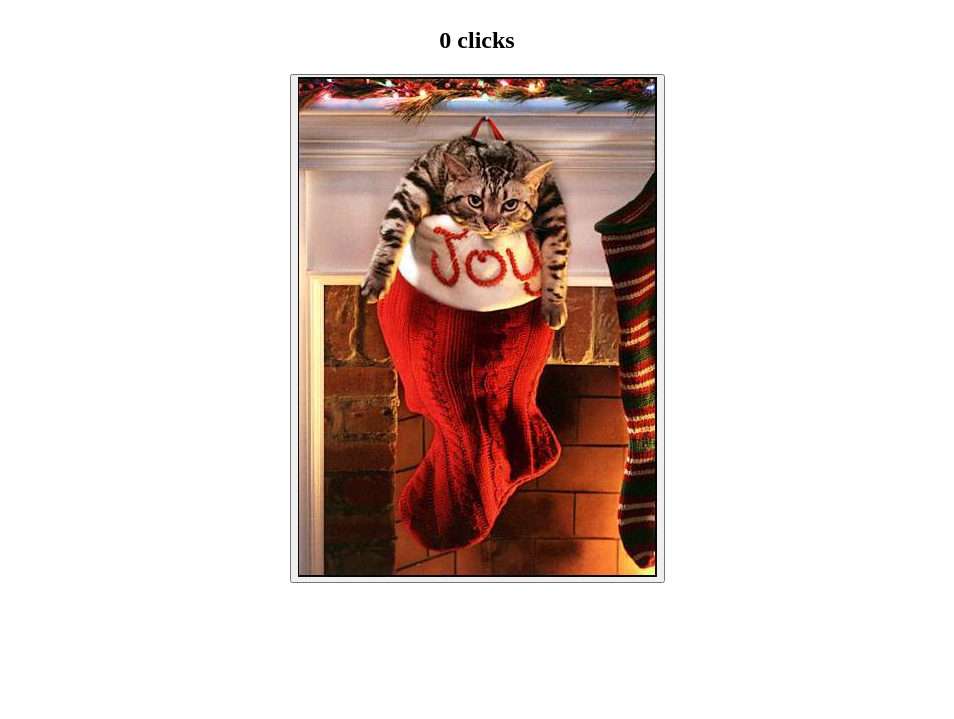
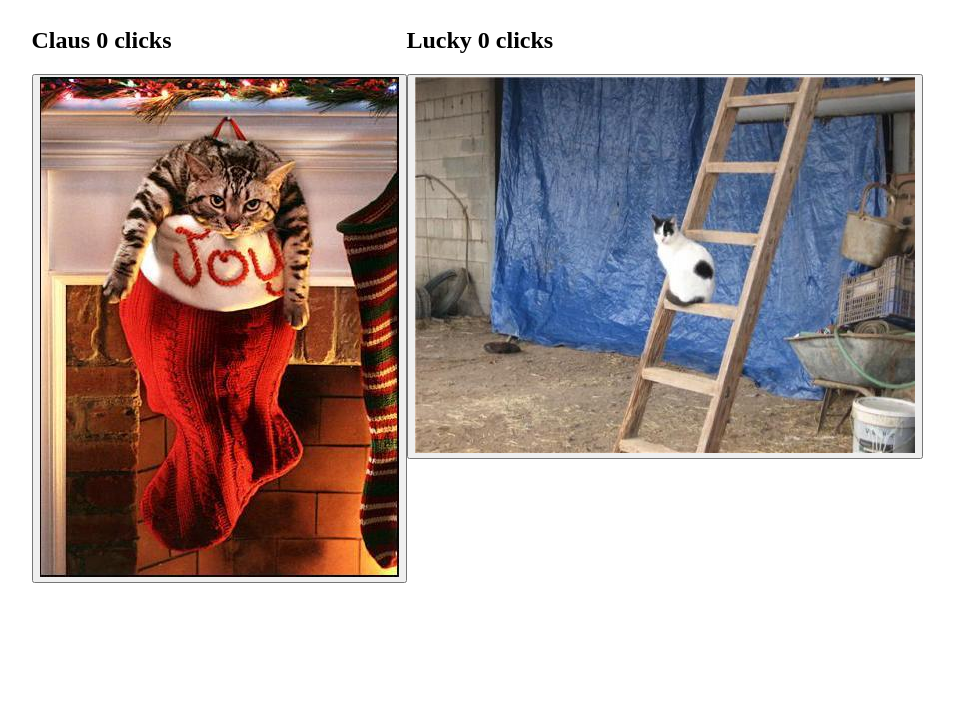
Before and after one commit to moredatarequired/fend-cat-clicker, a plain HTML site: page index.html in a window 1280 px wide. Shown: the part 81-800 px from the top of the page, without its empty margins (163-1117 px from the left). Drawn offline with Linux system fonts and the light colour scheme.

Commit message:
v0.2 Ugly, but two.

```diff
--- a/css/style.css
+++ b/css/style.css
@@ -4,3 +4,10 @@ main {
     justify-content: center;
     align-items: center;
 }
+
+.arena {
+    display: flex;
+    flex-direction: row;
+    flex-flow: row;
+    justify-content: space-around;
+}
--- a/index.html
+++ b/index.html
@@ -1,22 +1,41 @@
 <!DOCTYPE html>
 <html>
+
 <head>
     <meta charset="utf-8">
     <title>Cat Clicker</title>
     <link rel="stylesheet" href="css/style.css">
     <script src="js/app.js" defer></script>
 </head>
+
 <body>
     <header></header>
     <nav></nav>
     <main>
-            <h1>Click the Cat</h1>
-            <h2><span class="click-count">0</span> clicks</h2>
+        <h1>Click a Cat (duel!)</h1>
+        <div class="arena">
+            <section class="cat-box">
+                <h2>
+                    <span class="cat-name">Claus</span>
+                    <span class="click-count">0</span> clicks</h2>
                 <button class="cat">
                     <!-- <img src="http://thecatapi.com/api/images/get?size=small&type=jpg"> -->
                     <img src="img/joy.jpg" alt="Cat in Christmas stocking">
                 </button>
+            </section>
+
+            <section class="cat-box">
+                <h2>
+                    <span class="cat-name">Lucky</span>
+                    <span class="click-count">0</span> clicks</h2>
+                <button class="cat">
+                    <!-- <img src="http://thecatapi.com/api/images/get?size=small&type=jpg"> -->
+                    <img src="img/ladder.jpg" alt="Cat in Christmas stocking">
+                </button>
+            </section>
+        </div>
     </main>
     <footer></footer>
 </body>
+
 </html>
--- a/js/app.js
+++ b/js/app.js
@@ -1,11 +1,10 @@
-let clickDisplay = document.querySelector('.click-count');
-let clicks = 0;
 
-let catButton = document.querySelector('.cat');
+let catButtons = document.querySelectorAll('.cat');
 
-function catClick() {
-    clicks++;
-    clickDisplay.innerHTML = clicks;
+function catClick(e) {
+    let parent = e.target.parentElement.parentElement;
+    let clickDisplay = parent.querySelector('.click-count');
+    clickDisplay.innerHTML = +clickDisplay.innerHTML + 1;
 }
 
-catButton.addEventListener('click', catClick);
+catButtons.forEach(b => b.addEventListener('click', catClick));
```
Also changed, not shown: img/ladder.jpg (added). Lines whose indentation alone changed are shown as unchanged.
